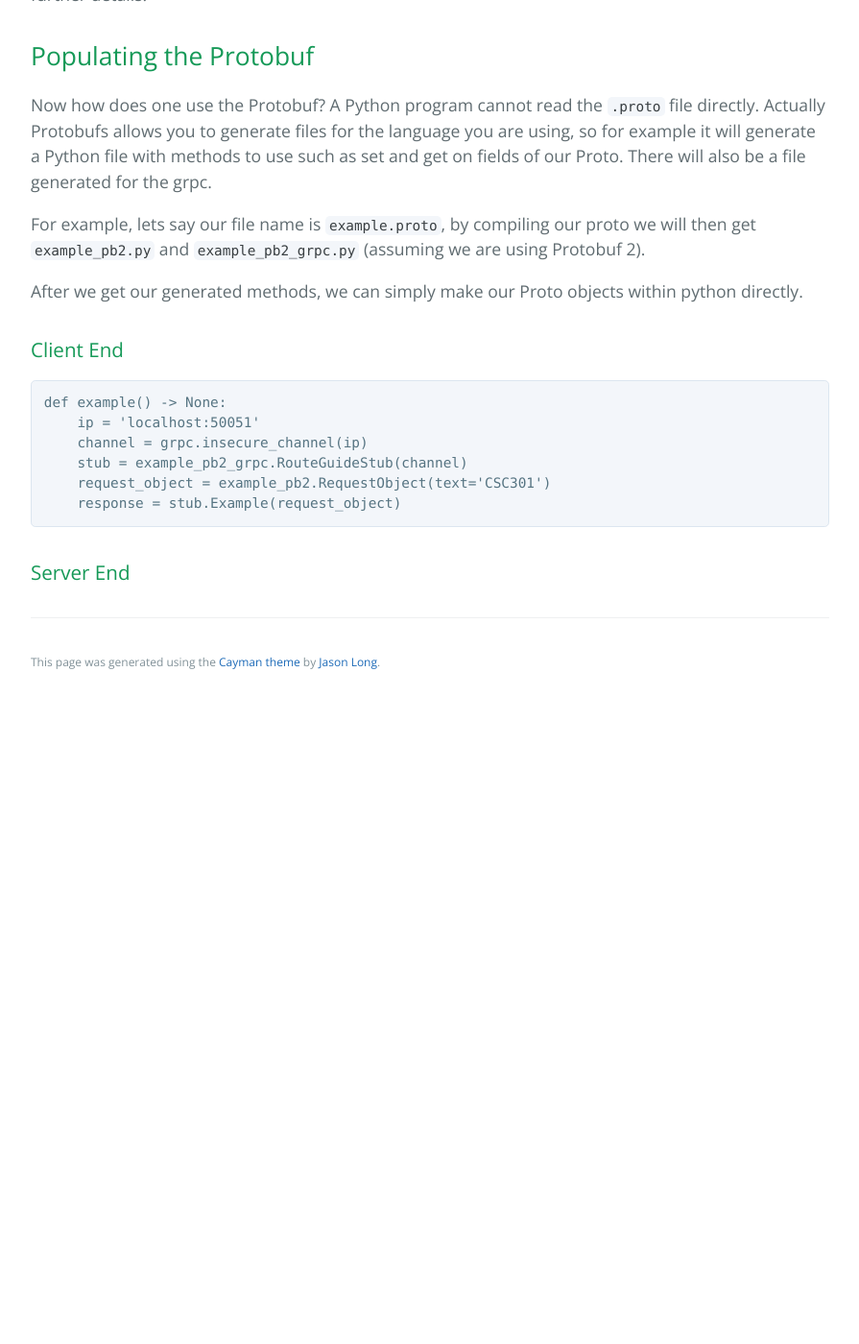
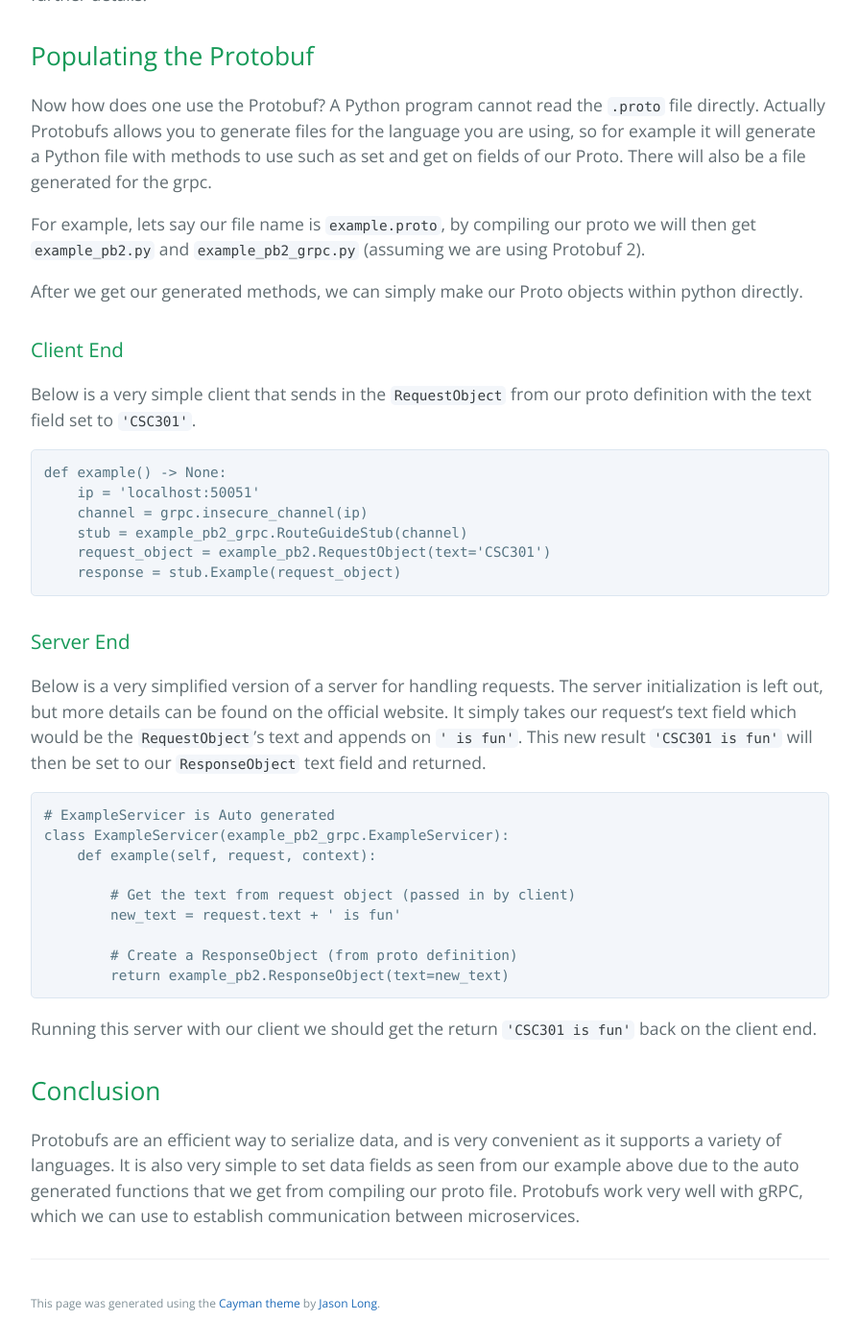
Before and after one commit to learning-software-engineering/learning-software-engineering.github.io, a Jekyll site: the page built from Topics/Tech_Stacks/Protobufs_and_gRPC.md, in a window 1280 px wide and 1400 px high, scrolled down 1435 px. Shown: the whole window at 96% size, without its empty margins (192-1087 px from the left). Built offline with Jekyll 4.4.1, drawn with Linux system fonts in a browser that asks for light colours; our own code applies the rules of GitHub Pages for plain Markdown files; before the commit the page ends 2167 px from its top, so only the background shows below that.

Commit message:
Added conclusion and code for server end

````diff
--- a/Topics/Tech_Stacks/Protobufs_and_gRPC.md
+++ b/Topics/Tech_Stacks/Protobufs_and_gRPC.md
@@ -36,6 +36,8 @@ For example, lets say our file name is `example.proto`, by compiling our proto w
 After we get our generated methods, we can simply make our Proto objects within python directly.
 
 ### Client End
+
+Below is a very simple client that sends in the `RequestObject` from our proto definition with the text field set to `'CSC301'`.
 ```Python
 def example() -> None:
     ip = 'localhost:50051'
@@ -46,3 +48,21 @@ def example() -> None:
 ```
 
 ### Server End
+Below is a very simplified version of a server for handling requests. The server initialization is left out, but more details can be found on the official website. It simply takes our request's text field which would be the `RequestObject`'s text and appends on `' is fun'`. This new result `'CSC301 is fun'` will then be set to our `ResponseObject` text field and returned.
+
+```Python
+# ExampleServicer is Auto generated
+class ExampleServicer(example_pb2_grpc.ExampleServicer):
+    def example(self, request, context):
+
+        # Get the text from request object (passed in by client)
+        new_text = request.text + ' is fun'
+
+        # Create a ResponseObject (from proto definition)
+        return example_pb2.ResponseObject(text=new_text)
+```
+
+Running this server with our client we should get the return `'CSC301 is fun'` back on the client end.
+
+## Conclusion
+Protobufs are an efficient way to serialize data, and is very convenient as it supports a variety of languages. It is also very simple to set data fields as seen from our example above due to the auto generated functions that we get from compiling our proto file. Protobufs work very well with gRPC, which we can use to establish communication between microservices.
````
